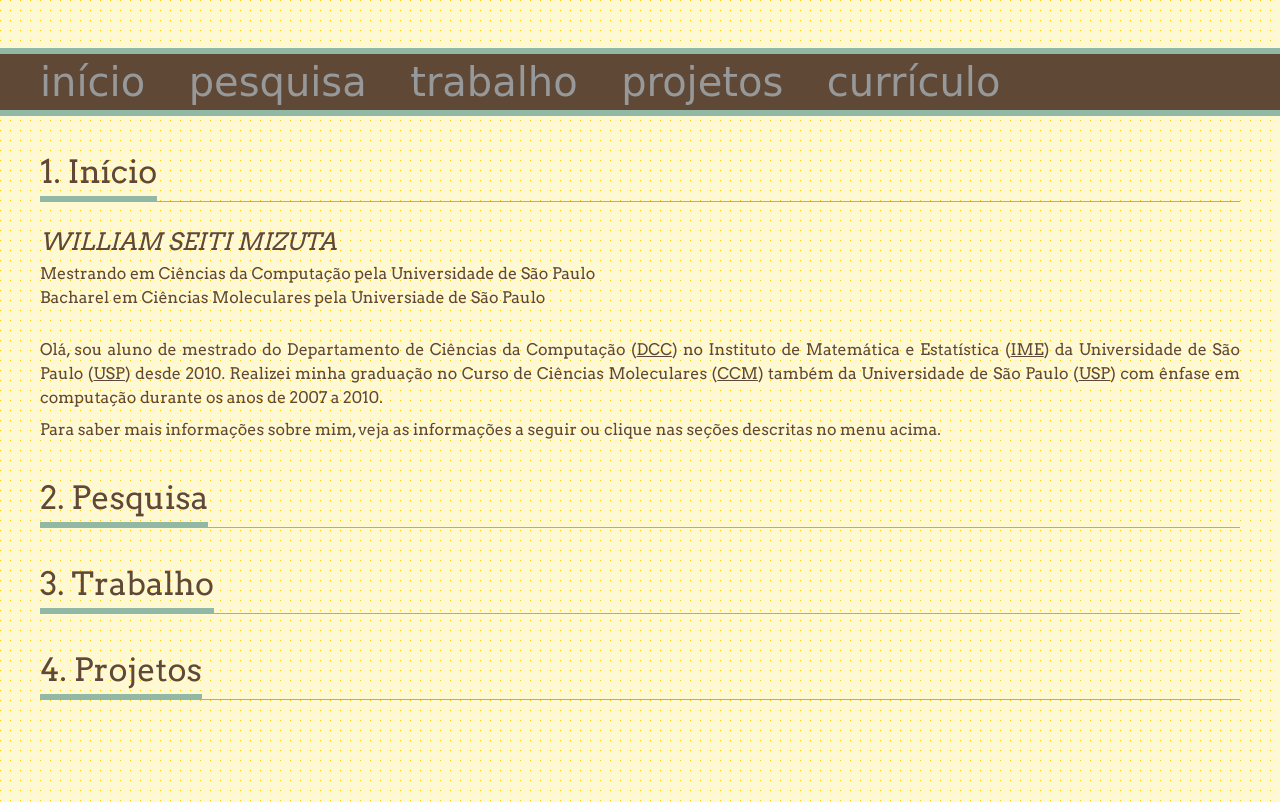
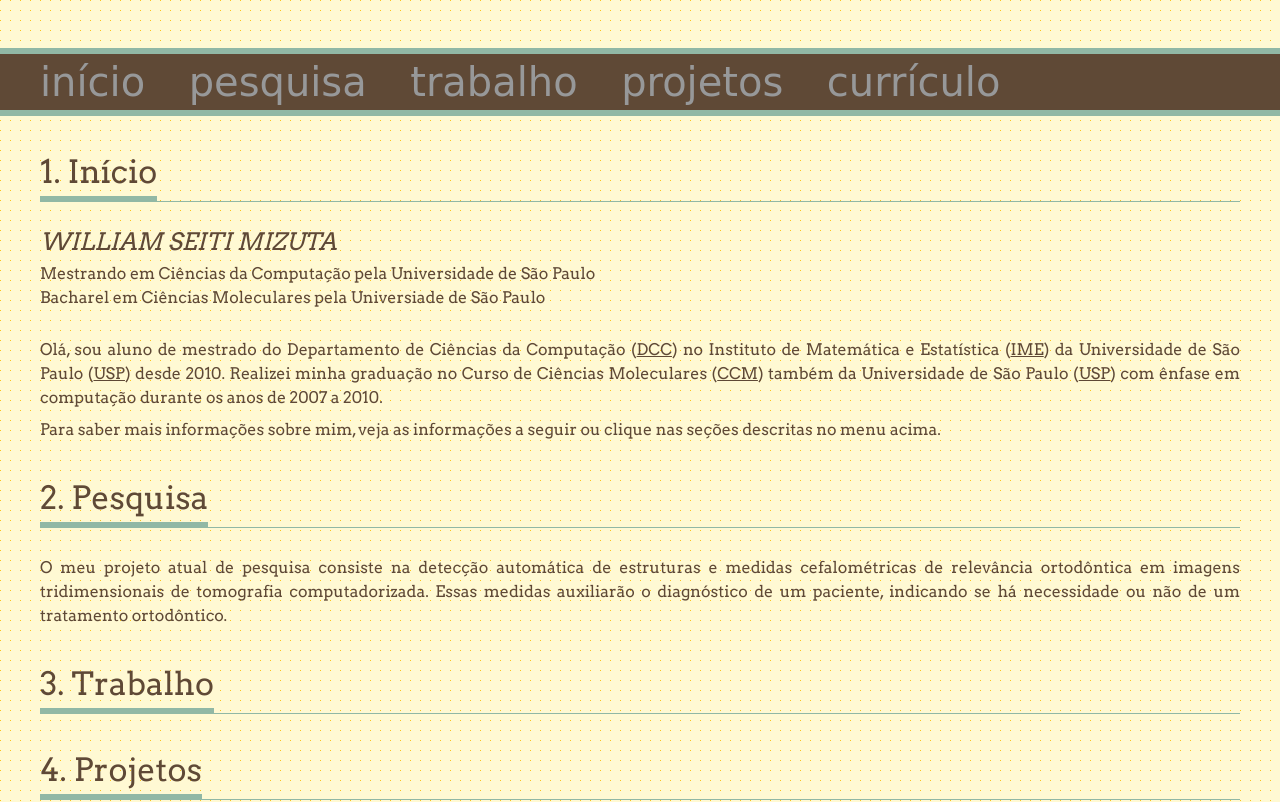
Before and after one commit to williammizuta/homepage, a plain HTML site: page index.html in a window 1280 px wide. Shown: the top 802 px of the page. Drawn offline with Linux system fonts and the light colour scheme; a web font is replaced by a local one.

Commit message:
Inserting information about research

```diff
--- a/index.html
+++ b/index.html
@@ -66,6 +66,13 @@
 			<div class="section-title">
 				<h2 class='title'>2. Pesquisa</h2>
 			</div>
+			<p>
+				O meu projeto atual de pesquisa consiste na detecção automática de
+				estruturas e medidas cefalométricas de relevância ortodôntica em
+				imagens tridimensionais de tomografia computadorizada. Essas medidas
+				auxiliarão o diagnóstico de um paciente, indicando se há necessidade
+				ou não de um tratamento ortodôntico.
+			</p>
 		</section>
 		<section id='work' class='section'>
 			<div class="section-title">
```
